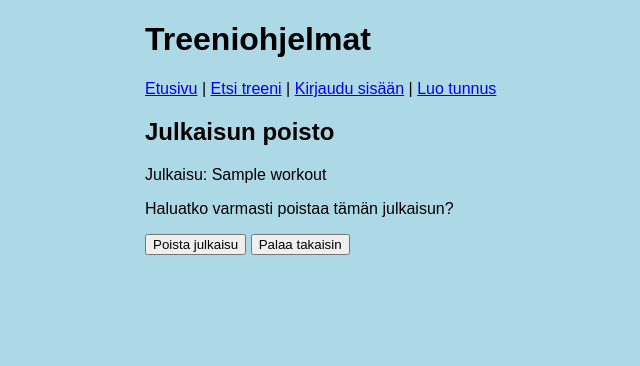
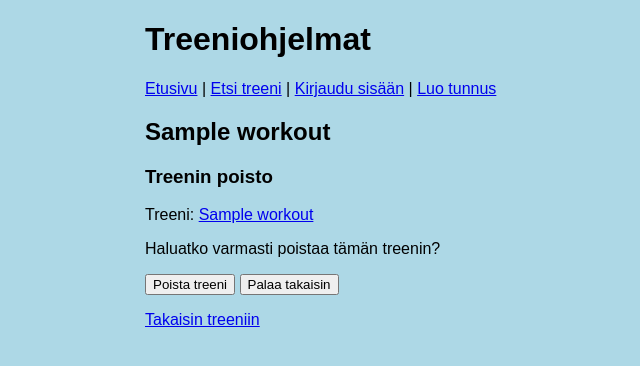
Before and after one commit to stella659/treeniohjelmat, a Flask app: template templates/remove_workout.html in a window 1280 px wide. Shown: the top 366 px of the page, without its empty margins (95-735 px from the left). Run offline with Flask 3, Linux system fonts and the light colour scheme; the template is opened without the code that fills it: most values are stand-ins (such as "Sample title", 1, 10 or a date in 2020).

Commit message:
Improve edit and remove pages

```diff
--- a/templates/edit_workout.html
+++ b/templates/edit_workout.html
@@ -3,7 +3,8 @@
 {% block title %}Treenin muokkaus{% endblock %}
 
 {% block content %}
-<h2>Julkaisun muokkaus</h2>
+<h2>{{ workout.title }}</h2>
+<h3>Treenin muokkaus</h3>
 <form action="/update_workout" method="post">
   <p>
     Treenin nimi: <br />
@@ -36,4 +37,7 @@
   {% endfor%}
   <input type="submit" value="Päivitä treeniä" />
 </form>
+<p>
+  <a href="/workout/{{ workout.id }}">Takaisin treeniin</a>
+</p>
 {% endblock %}
--- a/templates/remove_workout.html
+++ b/templates/remove_workout.html
@@ -3,11 +3,15 @@
 {% block title %}Treenin poisto{% endblock %}
 
 {% block content %}
-<h2>Julkaisun poisto</h2>
-<p>Julkaisu: {{ workout.title }} </p>
-<p>Haluatko varmasti poistaa tämän julkaisun?</p>
+<h2>{{ workout.title }}</h2>
+<h3>Treenin poisto</h3>
+<p>Treeni: <a href="/workout/{{ workout.id }}">{{ workout.title }}</a></p>
+<p>Haluatko varmasti poistaa tämän treenin?</p>
 <form action="/remove_workout/{{ workout.id }}" method="post">
-  <input type="submit" name="remove" value="Poista julkaisu">
+  <input type="submit" name="remove" value="Poista treeni">
   <input type="submit" name="back" value="Palaa takaisin">
 </form>
+<p>
+  <a href="/workout/{{ workout.id }}">Takaisin treeniin</a>
+</p>
 {% endblock %}
```
